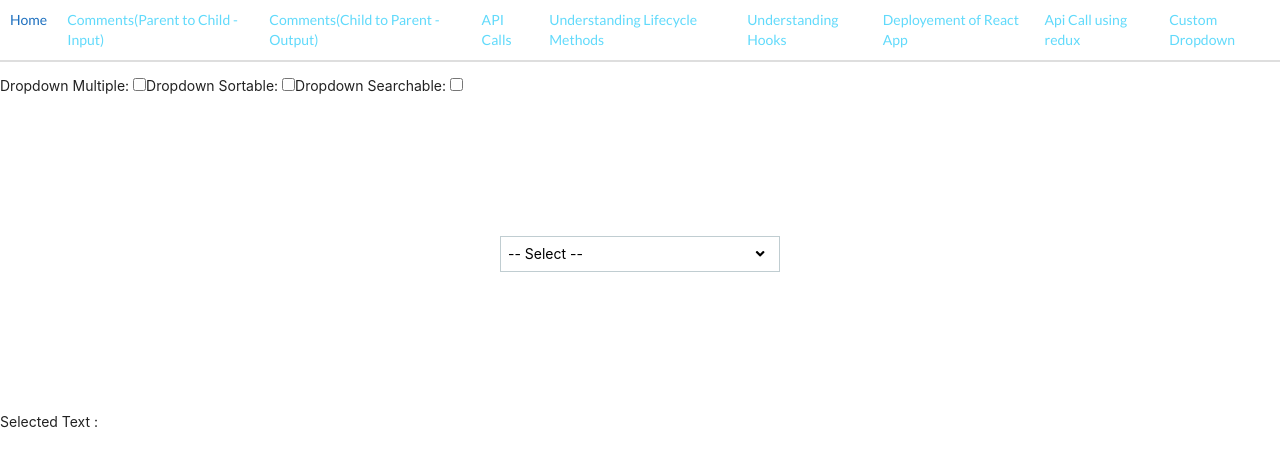
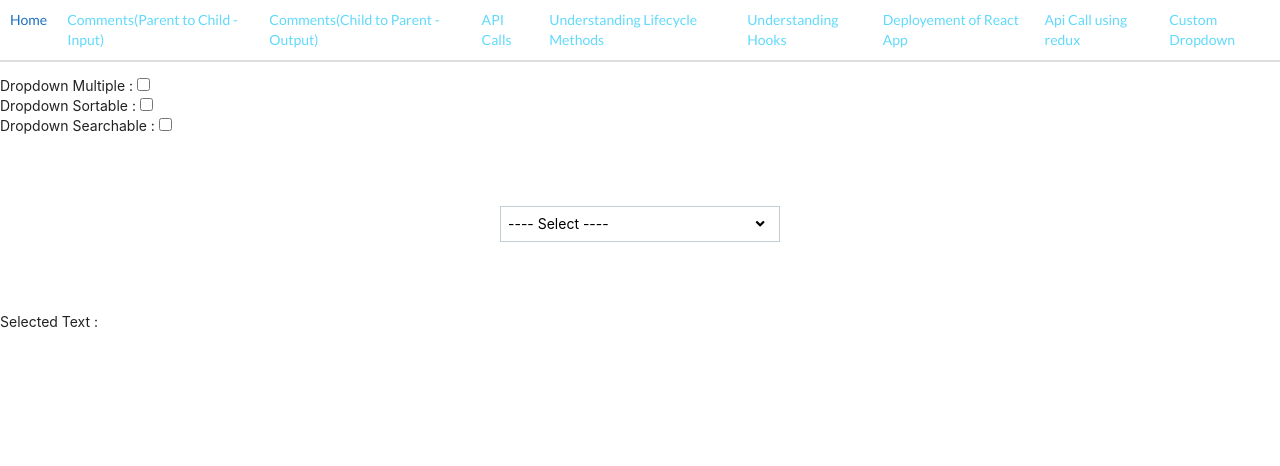
Before and after one commit to AkhandSingh/react-app, a React (Create React App) app: page /customdropdown in a window 1280 px wide. Shown: the top 466 px of the page. Built offline with nearby package versions, Linux system fonts and the light colour scheme.

Commit message:
Custom Dropdown- new feature search

```diff
--- a/src/components/App.js
+++ b/src/components/App.js
@@ -93,11 +93,17 @@ class App  extends React.Component {
           <Posts/>
       </Route>
       <Route path="/customdropdown">
-          Dropdown Multiple: <input type="checkbox" onChange={(e)=>{this.setState({isDropdownMulti: e.target.checked})}}/>
-          Dropdown Sortable: <input type="checkbox" onChange={(e)=>{this.setState({dropdownSortable: e.target.checked})}}/>
-          Dropdown Searchable: <input type="checkbox" onChange={(e)=>{this.setState({dropdownSearchable: e.target.checked})}}/>
+          Dropdown Multiple   : <input type="checkbox" onChange={(e)=>{this.setState({isDropdownMulti: e.target.checked})}}/> <br/>
+          Dropdown Sortable   : <input type="checkbox" onChange={(e)=>{this.setState({dropdownSortable: e.target.checked})}}/> <br/>
+          Dropdown Searchable : <input type="checkbox" onChange={(e)=>{this.setState({dropdownSearchable: e.target.checked})}}/>
 
-          <Dropdown options={this.options} multi={this.state.isDropdownMulti} sorting={this.state.dropdownSortable} onSelect={value=>this.setState({dropdownVal: value})}/>
+          <Dropdown
+            options={this.options}
+            multi={this.state.isDropdownMulti}
+            search={this.state.dropdownSearchable}
+            sorting={this.state.dropdownSortable}
+            onSelect={value=>this.setState({dropdownVal: value})}
+          />
           <div>
             Selected Text : {this.state.dropdownVal}
           </div>
--- a/src/components/Dropdown.js
+++ b/src/components/Dropdown.js
@@ -6,32 +6,80 @@ class Dropdown extends React.Component {
 
   constructor(props) {
     super(props);
-    this.state = { className: 'dropdown-optionhead-hidden', selectedValue: '' }
+    this.state = { className: 'dropdown-optionhead-hidden', selectedValue: "", isTextVisible: false, filteredOptions: this.props.options }
     this.UlRef = React.createRef();
   }
 
+  componentDidMount() {
+    document.addEventListener("mousedown", (event) => {
+      if (event.target.className != 'dropdown' && event.target.className.indexOf('dropdown-') == -1) {
+        if (this.state.className == 'dropdown-optionhead-open') {
+          this.setState({ className: 'dropdown-optionhead-hidden' })
+        }
+      }
+    });
+  }
+
+  renderMainDropdown() {
+    // if (this.props.search && this.state.isTextVisible) {
+    //   return (<div onClick={(e) => this.onSelect(e)}
+    //     className="dropdown-link">
+    //     <input
+    //       className="dropdown-input"
+    //       type="text"
+    //       placeholder="-- Select --"
+    //       onChange={(e) => this.onFilter(e)}
+    //     />
+    //     <i className="fa">
+    //       <i className="angle down icon"></i>
+    //       {this.props.sorting && <i className="arrow up icon"></i>}
+    //       {this.props.sorting && <i className="arrow down icon"></i>}
+    //     </i>
+    //   </div>)
+    // }
+    if (this.props.search) {
+      return (
+        <a className="dropdown-div">
+          <input
+            className="dropdown-input"
+            type="text"
+            placeholder="---- Select ----"
+            onMouseDown={(e) => this.onSelect(e)}
+            onChange={(e) => this.onFilter(e)}
+          />
+          <i className="dropdown-icon-input">
+            <i className="angle down icon"></i>
+          </i>
+        </a>)
+    }
+    return (<a href="#" className="dropdown-link" onClick={(e) => this.onSelect(e)}>{this.state.selectedValue ? this.state.selectedValue : "---- Select ----"}
+      <i className="dropdown-icon">
+        <i className="angle down icon"></i>
+        {this.props.sorting && <i className="arrow up icon"></i>}
+        {this.props.sorting && <i className="arrow down icon"></i>}
+      </i>
+    </a>)
+  }
 
   render() {
+    let options;
+    if (!this.props.search) {
+      options = this.props.options.map(option => {
+        const li = !this.props.multi ? <li className="dropdown-option" key={option.value} onClick={(e) => this.onOptionSelect(e)}>{option.text}</li> : <li className="dropdown-option" key={option.value} onClick={(e) => this.onOptionSelect(e)}><input id={option.text} className='dropdown-checkbox' type="checkbox" value={option.value} /><label className='dropdown-label' for={option.text}>{option.text}</label></li>;
+        return li;
+      });
+    }
 
-    const options = this.props.options.map(option => {
-
-      const li = !this.props.multi ? <li className="dropdown-option" key={option.value} onClick={(e) => this.onOptionSelect(e)}>{option.text}</li> : <li className="dropdown-option" key={option.value} onClick={(e) => this.onOptionSelect(e)}><input id={option.text} className='dropdown-checkbox' type="checkbox" value={option.value} /><label for={option.text}>{option.text}</label></li>;
-      return li; //<option key={option.value} value={option.value}>{option.text}</option>
-    });
+    if (this.props.search) {
+      options = this.state.filteredOptions.map(option => {
+        const li = !this.props.multi ? <li className="dropdown-option" key={option.value} onClick={(e) => this.onOptionSelect(e)}>{option.text}</li> : <li className="dropdown-option" key={option.value} onClick={(e) => this.onOptionSelect(e)}><input id={option.text} className='dropdown-checkbox' type="checkbox" value={option.value} /><label className='dropdown-label' for={option.text}>{option.text}</label></li>;
+        return li;
+      });
+    }
 
     return (
-      //    <select multiple={this.props.multi? 'multiple':''} onChange={e=>this.props.onSelect(e.target.value)}>
-      //        {options}
-      //    </select>
-
       <div className="dropdown">
-        <a href="#" className="dropdown-link" onClick={(e) => this.clickMe(e)}>{this.state.selectedValue ? this.state.selectedValue : '-- Select --'}
-          <i className="fa">
-          <i className="angle down icon"></i>
-          {this.props.sorting && <i className="arrow up icon"></i>}
-          {this.props.sorting && <i className="arrow down icon"></i>}
-          </i>
-        </a>
+        {this.renderMainDropdown()}
         <ul className={this.state.className} ref={this.UlRef}>
           {options}
         </ul>
@@ -42,10 +90,10 @@ class Dropdown extends React.Component {
   onOptionSelect(e) {
     let value = '';
     if (this.props.multi) {
-      var array = Array.prototype.slice.call( this.UlRef.current.childNodes);
+      var array = Array.prototype.slice.call(this.UlRef.current.childNodes);
       array.map(li => {
         if (li.childNodes[0].checked) {
-          value += li.innerText +', ';
+          value += li.innerText + ', ';
         }
       });
 
@@ -59,9 +107,12 @@ class Dropdown extends React.Component {
     this.props.onSelect(value);
   }
 
-  clickMe(e) {
-    e.preventDefault();
-    debugger
+  onSelect(e) {
+    //e.preventDefault();
+    // if (this.props.search) {
+    //   this.setState({ isTextVisible: true });
+    // }
+
     if (e.target.className === 'arrow up icon') {
       this.props.options.sort(this.compareAsc);
     } else if (e.target.className === 'arrow down icon') {
@@ -73,6 +124,11 @@ class Dropdown extends React.Component {
     } else {
       this.setState({ className: 'dropdown-optionhead-hidden' })
     }
+  }
+
+  onFilter(e) {
+    let optionList = e.target.value ? this.props.options.filter(option => option.text.toLowerCase().indexOf(e.target.value) > -1) : this.props.options;
+    this.setState({ className: 'dropdown-optionhead-open', filteredOptions: optionList })
   }
 
   compareAsc(a, b) {
--- a/src/components/Dropdown.scss
+++ b/src/components/Dropdown.scss
@@ -2,7 +2,7 @@
 %transition {transition: background .35s ease;}
 
 .dropdown {
-    margin: 10em auto;
+    margin: 5em auto;
     width: 20em;
     border: .1em solid #c0cdd1;
 
@@ -11,8 +11,28 @@
         padding: .5em;
         color: #000;
         text-decoration: none;
-        overflow:hidden;
-        text-overflow: ellipsis;
+        @extend %transition;
+        &:focus,
+        &:hover {background: #ecf0f1;}
+        &:active {background: #fbfcfc;}
+    }
+    &-div {
+        display: block;
+        color: #000;
+        text-decoration: none;
+        @extend %transition;
+        &:focus,
+        &:hover {background: #ecf0f1;}
+        &:active {background: #fbfcfc;}
+    }
+
+    &-input {
+        width: 100%;
+        display: block;
+        padding: .5em;
+        color: #000;
+        text-decoration: none;
+        border: none;
         @extend %transition;
         &:focus,
         &:hover {background: #ecf0f1;}
@@ -52,6 +72,13 @@
         margin: .1em;
     }
 
+    &-icon {
+        float: right;
+    }
+
+    &-icon-input {
+        float: right;
+        margin-top: -1.7em;
+    }
+
   }
-
-  .fa {float: right}
```
